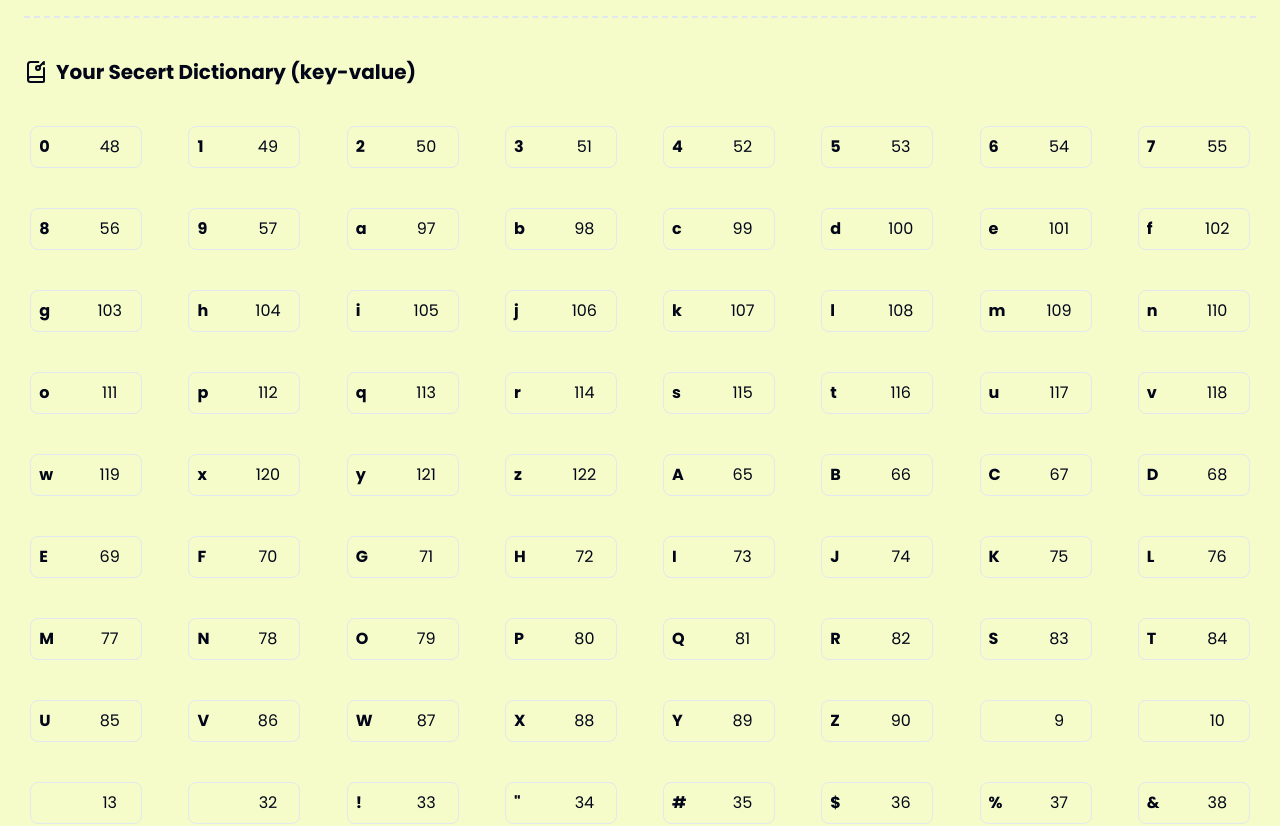
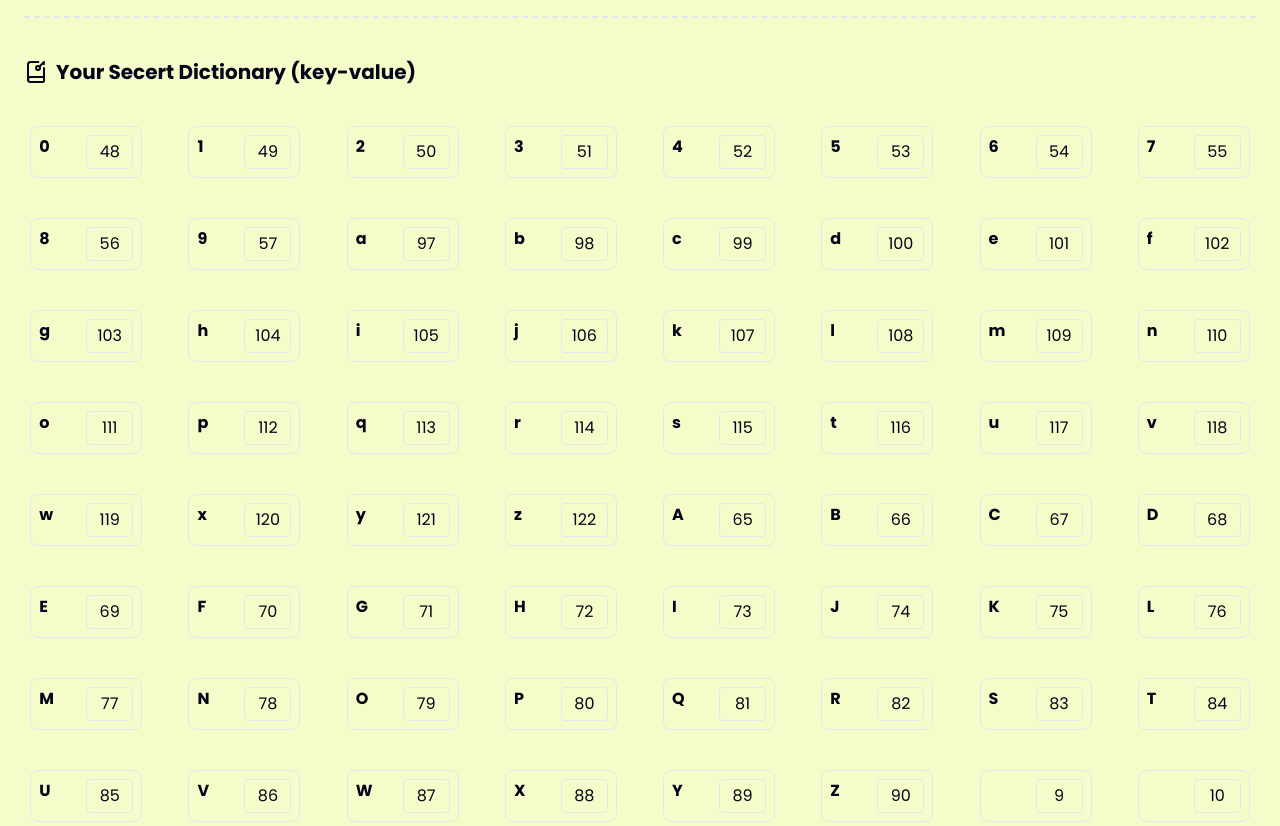
Before and after one commit to El-Drago11/Lock-Chat, a Next.js app: page / in a window 1280 px wide. Shown: the part 880-1706 px from the top of the page. Built offline with nearby package versions, Linux system fonts and the light colour scheme.

Commit message:
added ChangeSecretCode page

```diff
--- /dev/null
+++ b/src/pages/ChangeSecretCode.tsx
@@ -0,0 +1,50 @@
+
+import { defaultCodeType } from "@/lib/CodeGenrator";
+import { useEffect, useState } from "react";
+import { toast } from "react-toastify";
+
+interface Props {
+  defaultValue: string;
+  defaultKey: string;
+  getSecretCodes: defaultCodeType[] | null;
+  setSecretCode: (value: defaultCodeType[] | null) => void;
+}
+
+const ChangeSecretCode = ({ defaultValue, defaultKey, getSecretCodes, setSecretCode }: Props) => {
+  const [inputValue, setInputValue] = useState(defaultValue);
+
+  const changeSecret = (val: string, key: string, oldVal: string) => {
+    // check for duplicate values on different keys
+    const isFound = getSecretCodes?.find(
+      (curr) => curr.key !== key && curr.value === val
+    );
+
+    if (isFound) {
+      toast.error(`The value "${val}" is already assigned to Key "${isFound.key}"`);
+      setInputValue(oldVal);
+      return;
+    }
+
+    // update dictionary
+    const newDictionary = getSecretCodes?.map((curr) =>
+      curr.key === key ? { ...curr, value: val } : curr
+    );
+
+    if (newDictionary) setSecretCode(newDictionary);
+  };
+
+  useEffect(() => {
+    setInputValue(defaultValue);
+  }, [defaultValue]);
+
+  return (
+    <input
+      value={inputValue}
+      className="w-1/2 text-center border rounded px-2 py-1"
+      onChange={(e) => setInputValue(e.target.value)}
+      onBlur={(e) => changeSecret(e.target.value, defaultKey, defaultValue)}
+    />
+  );
+};
+
+export default ChangeSecretCode;
--- a/src/pages/SecretCodes.tsx
+++ b/src/pages/SecretCodes.tsx
@@ -1,6 +1,6 @@
-'use client'
+
 import { defaultCodeType } from "@/lib/CodeGenrator";
-import { toast } from "react-toastify";
+import ChangeSecretCode from './ChangeSecretCode'
 
 interface Props {
     getSecretCodes: defaultCodeType[] | null;
@@ -9,27 +9,6 @@ interface Props {
 
 const SecretCodes = ({ getSecretCodes, setSecretCode }: Props) => {
 
-    const changeSecret = (val: string, key: string, oldVal: string) => {
-        //check if already assigned
-        const isFound = getSecretCodes?.find((curr) => {
-            if ((curr?.key != key) && curr?.value === val) {
-                toast.error(`The value:${curr?.value} is already assigned to Key:${curr?.key}`);
-                return;
-            }
-        })
-
-
-        //create a new secretCodes Details
-        const newDictionary = getSecretCodes?.map((curr) => {
-            if (curr?.key == key) {
-                return { ...curr, value: isFound ? oldVal : val };
-            }
-            else return curr;
-        })
-        if (newDictionary) setSecretCode(newDictionary)
-    }
-
-
     return (
         <div className="col-span-12 flex flex-wrap w-full gap-10 justify-evenly">
             {
@@ -37,7 +16,7 @@ const SecretCodes = ({ getSecretCodes, setSecretCode }: Props) => {
                     getSecretCodes?.map((curr, index) => (
                         <div key={index} className="flex border-1 p-2 rounded-md justify-between gap-4 w-20 md:w-28">
                             <div className="font-bold">{curr?.key}</div>
-                            <input defaultValue={curr?.value} className="w-1/2 text-center" onBlur={(e) => changeSecret(e.currentTarget.value, curr?.key, curr?.value)} />
+                            <ChangeSecretCode defaultValue={curr?.value} defaultKey={curr?.key} getSecretCodes={getSecretCodes} setSecretCode={setSecretCode} />
                         </div>
                     ))
                     : <></>
```
